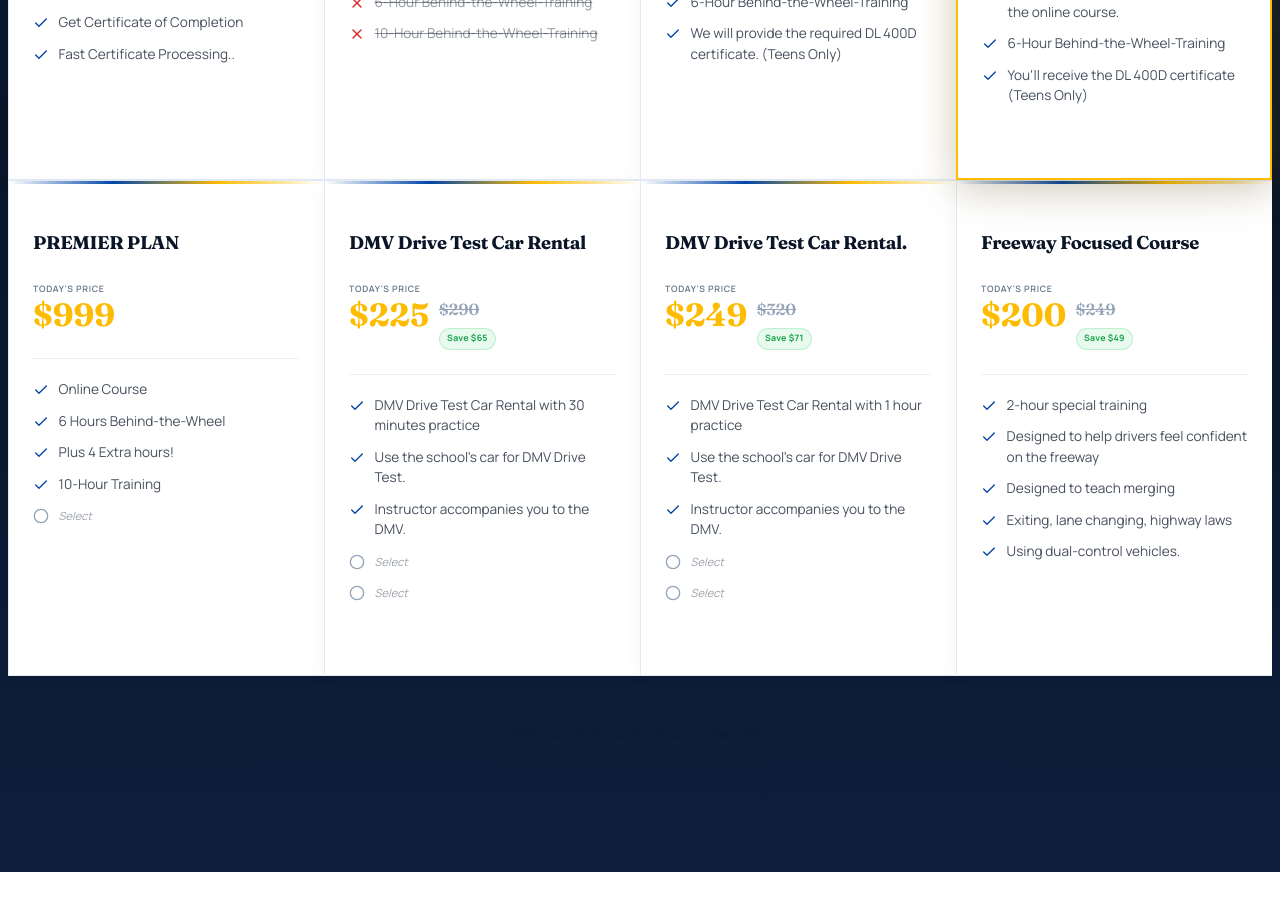
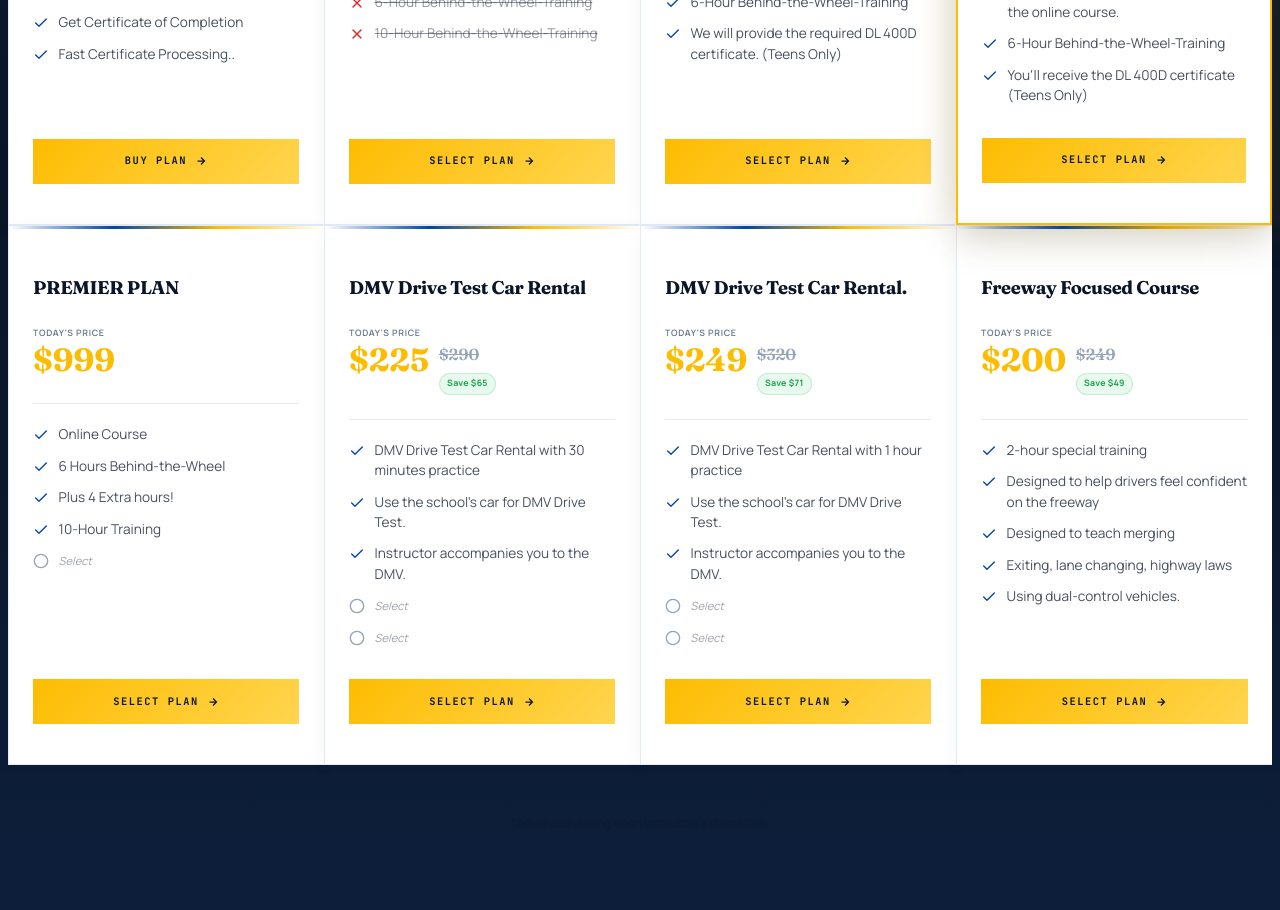
Before and after one commit to KAKOLY-AKHTER/driving-school, a React (Vite) app: page / in a window 1280 px wide. Shown: the part 5220-6130 px from the top of the page. Built offline with nearby package versions, Linux system fonts and the light colour scheme; no server answers.

Commit message:
Add BUY/Select Plan buttons to home pricing cards

```diff
--- a/src/components/Pricing.jsx
+++ b/src/components/Pricing.jsx
@@ -1,3 +1,5 @@
+import { Link } from 'react-router-dom'
+
 const GOLD = '#FDBC01'
 const GOLD_DEEP = '#C8960C'
 const GOLD_BRIGHT = '#FFD54F'
@@ -449,7 +451,41 @@ export default function Pricing({ light = false, onEnroll = null, tiers: propTie
                         <path d="M5 12h14M12 5l7 7-7 7" />
                       </svg>
                     </button>
-                  ) : null}
+                  ) : (
+                    <Link
+                      to="/pricing"
+                      style={{
+                        display: 'flex',
+                        alignItems: 'center',
+                        justifyContent: 'center',
+                        gap: '0.5rem',
+                        width: '100%',
+                        padding: '0.85rem 1.5rem',
+                        fontFamily: 'var(--font-mono)',
+                        fontSize: '0.65rem',
+                        letterSpacing: '0.15em',
+                        textTransform: 'uppercase',
+                        fontWeight: 700,
+                        textDecoration: 'none',
+                        transition: 'all 0.3s ease',
+                        color: DARK,
+                        background: `linear-gradient(135deg, ${GOLD}, ${GOLD_BRIGHT})`,
+                      }}
+                      onMouseEnter={(e) => {
+                        e.currentTarget.style.transform = 'translateY(-2px)'
+                        e.currentTarget.style.boxShadow = '0 8px 25px rgba(253,188,1,0.35)'
+                      }}
+                      onMouseLeave={(e) => {
+                        e.currentTarget.style.transform = 'translateY(0)'
+                        e.currentTarget.style.boxShadow = 'none'
+                      }}
+                    >
+                      {tier.planName === 'TEEN ONLINE DRIVERS ED' ? 'BUY Plan' : 'Select Plan'}
+                      <svg width="12" height="12" viewBox="0 0 24 24" fill="none" stroke="currentColor" strokeWidth="2.5">
+                        <path d="M5 12h14M12 5l7 7-7 7" />
+                      </svg>
+                    </Link>
+                  )}
                 </div>
               ))}
             </div>
```
